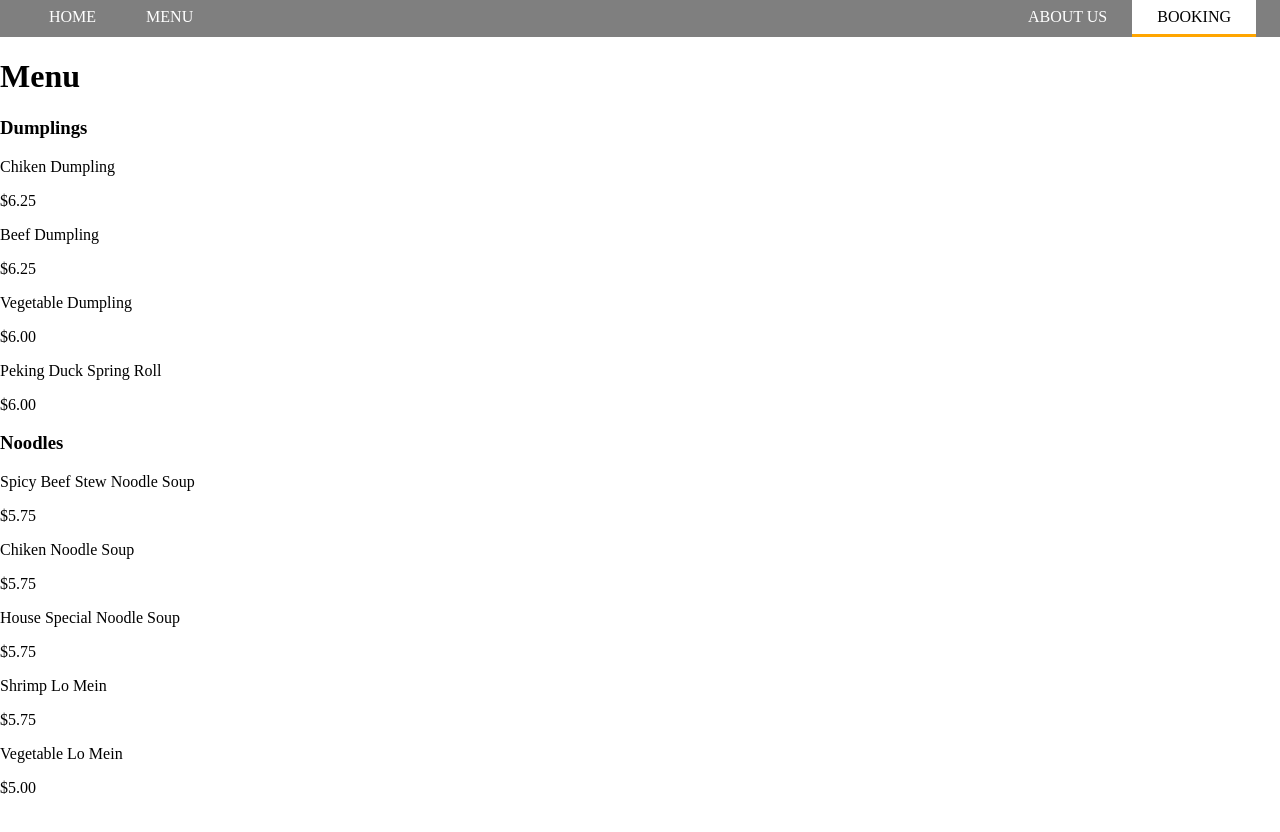
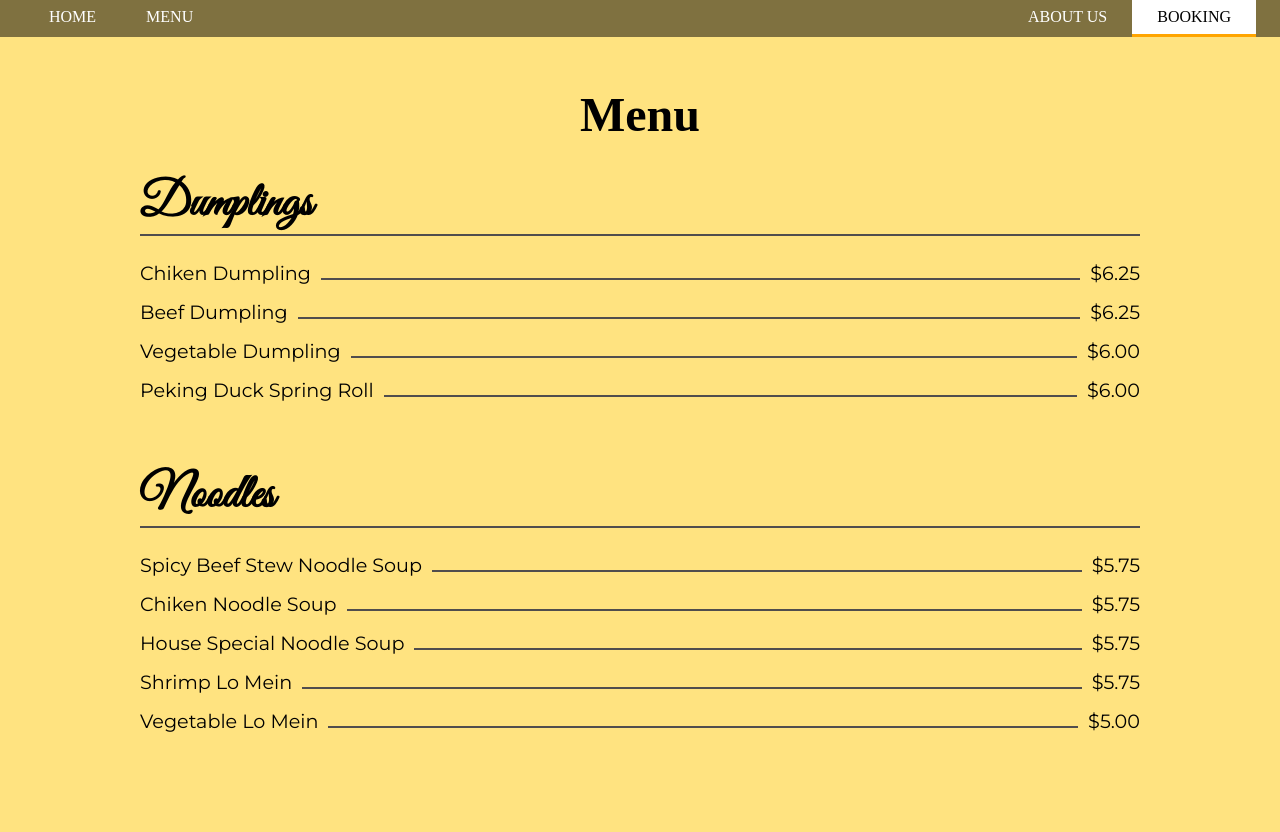
Before and after one commit to Shiielty/restaurant-page, a website built with webpack: page dist/index.html in a window 1280 px wide. Both pictures are taken after a click on the link "MENU". Built offline with nearby package versions, Linux system fonts and the light colour scheme; a web font is replaced by a local one.

Commit message:
feat(*): add styling to the menu page, add Great Vibes font

```diff
--- a/src/style.css
+++ b/src/style.css
@@ -1,5 +1,10 @@
 @import url("https://fonts.googleapis.com/css2?family=Island+Moments&display=swap");
 @import url("https://fonts.googleapis.com/css2?family=Inknut+Antiqua:wght@300;400&display=swap");
+@import url('https://fonts.googleapis.com/css2?family=Montserrat&display=swap');
+@font-face {
+  font-family: "Great Vibes";
+  src: url("./GreatVibes-Regular.otf");
+}
 
 :root {
   --yellow: #ffe380;
@@ -10,6 +15,7 @@ body {
   box-sizing: border-box;
   margin: 0;
   padding: 0;
+  background-color: var(--yellow);
 }
 
 .bg {
@@ -38,7 +44,6 @@ body {
 nav {
   background-color: rgba(0, 0, 0, 0.5);
   padding: 0 24px;
-  margin: 0 auto;
   display: flex;
   justify-content: space-between;
 }
@@ -112,5 +117,58 @@ nav a:hover {
   text-decoration: underline;
 }
 
+.menu-content {
+  max-width: 1000px;
+  margin: 0 auto;
+  padding: 0 10%;
+  height: 120vh;
+}
+
+.menu-head {
+  text-align: center;
+  margin-top: 0;
+  padding-top: 50px;
+  font-family: 'Inknut Antiqua', serif;
+  font-size: 3rem;
+}
+
+.menu-type {
+  font-size: 3rem;
+  font-family: "Great Vibes", serif;
+  margin: 30px 0 25px 0;
+  border-bottom: 2px solid var(--gray);
+}
+
+.menu-content > div:last-of-type > .menu-type {
+  margin-top: 64px;
+}
+
+.menu-container {
+  display: flex;
+  flex-direction: row;
+  justify-content: space-between;
+  gap: 0 10px;
+  align-items: baseline;
+  margin-bottom: 15px;
+}
+
+.menu-name,
+.menu-price {
+  flex: 0 1 auto;
+  white-space: nowrap;
+  margin: 0;
+  font-family: 'Montserrat', sans-serif;
+  font-size: 1.2rem;
+}
+
+.divider {
+  flex: 1 0 auto;
+  border-bottom: 2px solid var(--gray);
+  margin-bottom: 5px;
+}
+
+
+
 /* font-family: 'Inknut Antiqua', serif;
-    font-family: 'Island Moments', cursive;*/
+    font-family: 'Island Moments', cursive;
+        font-family: 'Montserrat', sans-serif;*/
```
Also changed, not shown: src/GreatVibes-Regular.otf (added).
